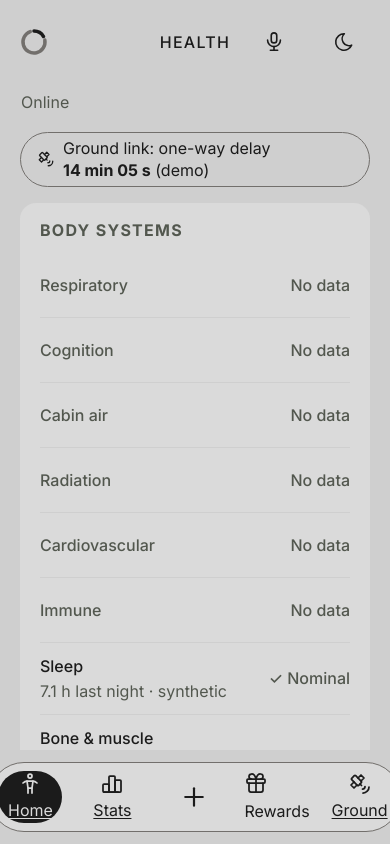
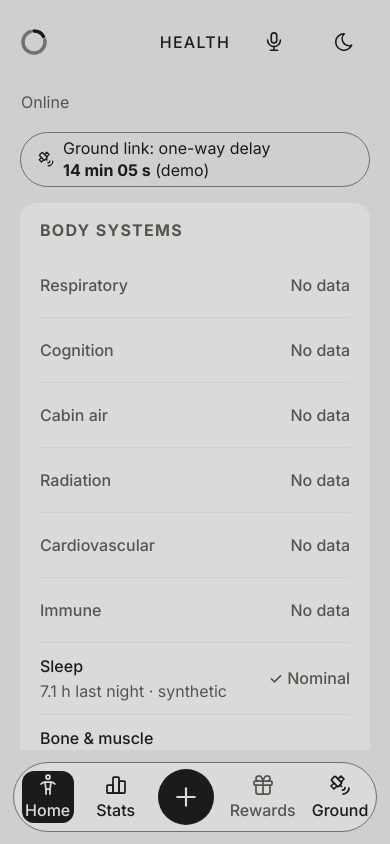
Before and after one commit to jdo-lv/galagans, a React (Vite) app in the folder src/main/frontend/: page / in a window 390 px wide. Shown: the top 844 px of the page. Built offline with nearby package versions, Linux system fonts and the light colour scheme; no server answers.

Commit message:
feat(nav-bar): icon-over-word bar layout, raised round +, Rewards muted, link buttons, chooser and phone history layout (#57)

```diff
--- a/src/main/frontend/src/ui/GroundHistory.tsx
+++ b/src/main/frontend/src/ui/GroundHistory.tsx
@@ -25,7 +25,7 @@ function contentsText(items: PacketItem[]): string {
 
 function PacketTable({ packets, now }: { packets: StoredPacket[]; now: Date }) {
   return (
-    <table className="packet-table">
+    <table className="packet-table packet-history">
       <thead>
         <tr>
           <th scope="col">Built</th>
--- a/src/main/frontend/src/ui/packet.css
+++ b/src/main/frontend/src/ui/packet.css
@@ -1,5 +1,18 @@
-/* Surgeon packet screen (issue #19, mock docs/features/img/19-mock.png). Colours and sizes: ideas/ui-guidelines.md.
+/* Surgeon packet screen (issue #19, mock docs/features/img/19-mock.png) and the Add entry chooser and Ground history
+   (#57, mocks docs/features/img/57-mock-*.png). Colours and sizes: ideas/ui-guidelines.md.
    The timeline is not a health status: neutral tokens only, never a level colour. */
+
+/* Add entry chooser: the two entries stacked, icon then word from the start, as in the mock */
+.add-choices {
+  display: grid;
+  gap: var(--space-3);
+  max-width: 420px;
+}
+
+.add-choices > a {
+  justify-content: flex-start;
+  gap: var(--space-3);
+}
 .packet-home {
   align-self: flex-start;
   display: inline-flex;
@@ -236,4 +249,17 @@ ol.packet-steps {
   .packet-status {
     align-items: flex-end;
   }
+
+  /* Ground history: built time and contents on the left, kept on one line; delivery and note right-aligned */
+  .packet-history tbody tr {
+    grid-template-columns: auto minmax(0, 1fr);
+  }
+
+  .packet-history tbody th {
+    white-space: nowrap;
+  }
+
+  .packet-history tbody tr > :nth-child(even) {
+    text-align: right;
+  }
 }
--- a/src/main/frontend/src/ui/theme/base.css
+++ b/src/main/frontend/src/ui/theme/base.css
@@ -143,8 +143,8 @@ a:hover {
   min-height: var(--target-min);
 }
 
-/* Navigation bar (mockups 14 and 15): a pill centred on a full-width strip in the page background, so scrolled
-   cards never show around it. No side padding: the 328 px pill fits any screen from 328 px. */
+/* Navigation bar (mockups 14 and 15, five items since #57): a pill centred on a full-width strip in the page background,
+   so scrolled cards never show around it. No side padding: the 366 px phone pill fits a 375 px screen. */
 .nav-bar {
   position: fixed;
   left: 0;
@@ -157,9 +157,11 @@ a:hover {
   transition: var(--transition-theme);
 }
 
+/* 16 px between items, below --gap-targets: the team's exception so five items fit a phone (ui-guidelines §5) */
 .nav-bar__items {
   display: flex;
-  gap: var(--gap-targets);
+  align-items: center;
+  gap: var(--space-4);
   margin: 0;
   padding: var(--space-2);
   list-style: none;
@@ -168,21 +170,74 @@ a:hover {
   border-radius: var(--radius-pill);
 }
 
+/* Icon over word. Rewards (not available yet) takes the same box. */
 .nav-bar a,
-.nav-bar a:hover {
-  display: grid;
-  place-items: center;
-  width: 64px;
-  height: var(--target-min);
+.nav-bar a:hover,
+.nav-bar__soon {
+  display: flex;
+  flex-direction: column;
+  align-items: center;
+  justify-content: center;
+  gap: 2px;
+  width: 76px;
+  min-height: var(--target-min);
   border-radius: var(--radius-pill);
   color: var(--color-text);
+  font-size: var(--text-body);
+  font-weight: 500;
+  text-decoration: none;
 }
 
-/* After the hover rule, so the current link keeps the inverse fill under the pointer */
-.nav-bar a[aria-current='page'],
-.nav-bar a[aria-current='page']:hover {
+.nav-bar__soon {
+  color: var(--color-text-muted-on-surface);
+  cursor: not-allowed;
+}
+
+/* After the hover rule, so the current link keeps the inverse fill under the pointer. `true`: a screen reached from it. */
+.nav-bar a:is([aria-current='page'], [aria-current='true']),
+.nav-bar a:is([aria-current='page'], [aria-current='true']):hover {
   background: var(--color-inverse-bg);
   color: var(--color-inverse-text);
+}
+
+/* The centre +: a raised round button pulled 16 px into the pill's padding above and below, always filled */
+.nav-bar a.nav-bar__add,
+.nav-bar a.nav-bar__add:hover {
+  width: 68px;
+  height: 68px;
+  margin-block: calc(-1 * var(--space-4));
+  border-radius: 50%;
+  background: var(--color-inverse-bg);
+  color: var(--color-inverse-text);
+}
+
+/* Already filled, so being current shows as a ring; keyboard focus still shows the focus ring */
+.nav-bar a.nav-bar__add:is([aria-current='page'], [aria-current='true']) {
+  outline: 2px solid var(--color-edge-on-surface);
+  outline-offset: 2px;
+}
+
+.nav-bar a.nav-bar__add:focus-visible {
+  outline: var(--focus-ring);
+}
+
+/* Phones: each link as wide as its word, at least 52 px, so five items fit 375 px. The word now reaches the box's
+   sides, so the current fill gets item corners: round ends would leave the word's ends off the fill, unreadable. */
+@media (max-width: 599px) {
+  .nav-bar a,
+  .nav-bar a:hover,
+  .nav-bar__soon {
+    width: auto;
+    min-width: var(--target-min);
+    padding-inline: 0;
+    border-radius: var(--radius-item);
+  }
+
+  .nav-bar a.nav-bar__add,
+  .nav-bar a.nav-bar__add:hover {
+    width: 56px;
+    height: 56px;
+  }
 }
 
 .brand-mark {
@@ -483,6 +538,25 @@ ul.tile-grid {
   cursor: pointer;
 }
 
+/* A link styled as a button (#57), with its icon beside the word */
+a.button-primary,
+a.button-secondary {
+  display: inline-flex;
+  align-items: center;
+  justify-content: center;
+  gap: var(--space-2);
+  text-decoration: none;
+}
+
+/* Otherwise a:hover would set the text colour on the inverse fill */
+a.button-primary:hover {
+  color: var(--color-inverse-text);
+}
+
+a.button-secondary:hover {
+  color: var(--color-text);
+}
+
 .button-primary:disabled,
 .button-secondary:disabled,
 .icon-button:disabled {
```
